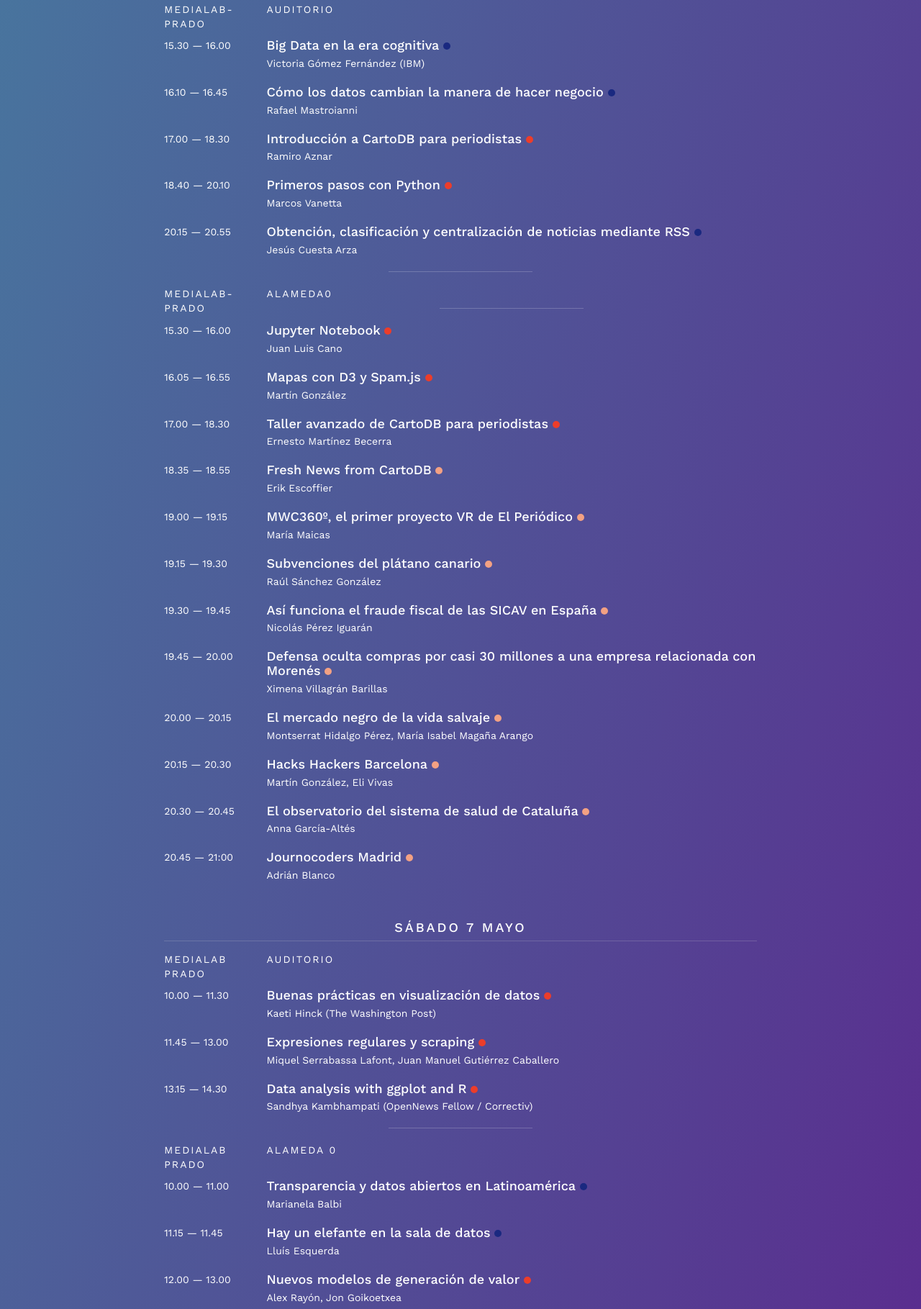
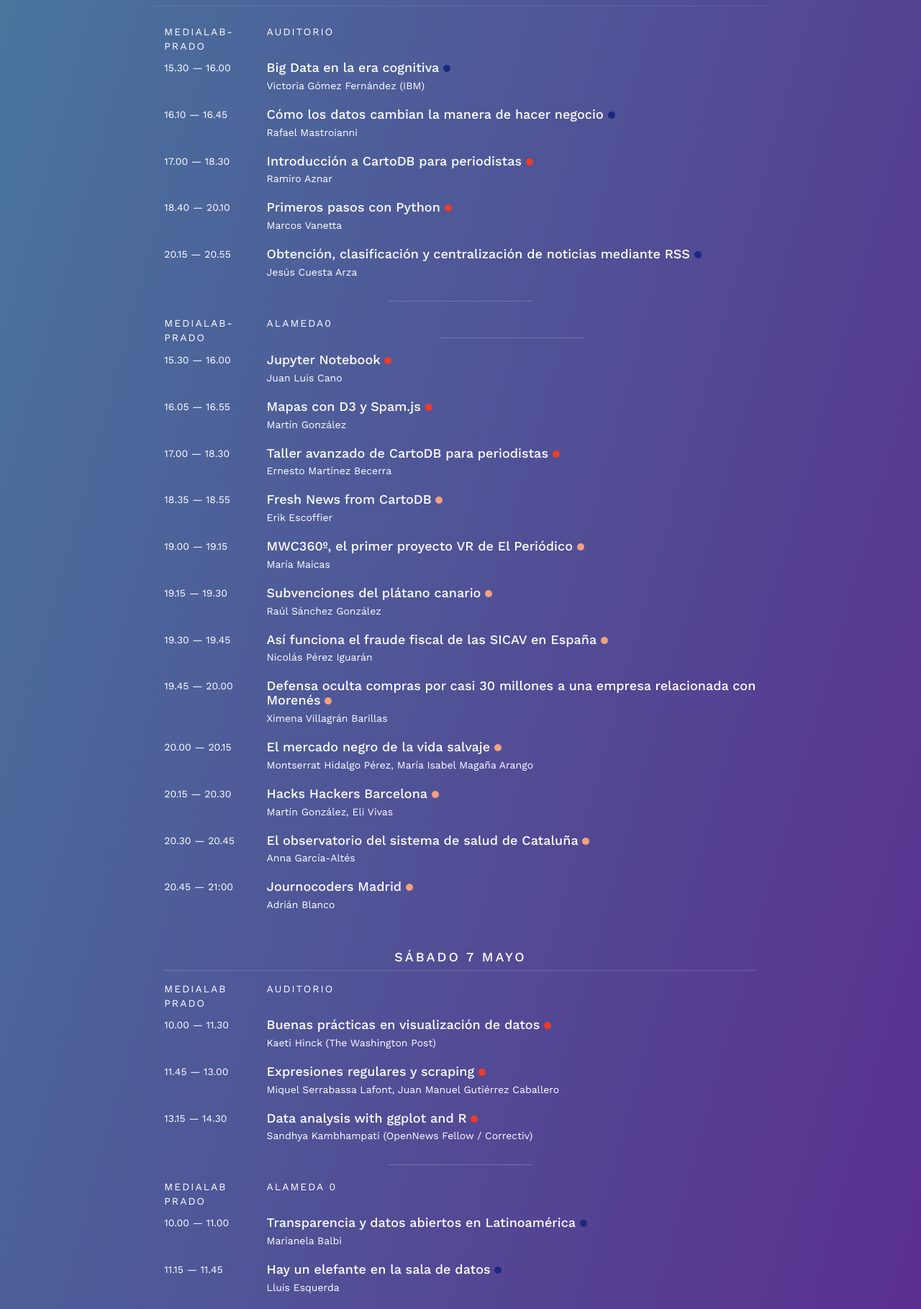
Before and after one commit to OKFN-Spain/jpd16, a plain HTML site: page index.html in a window 1280 px wide. Shown: the part 4050-5869 px from the top of the page at 72% size. Drawn offline with nearby package versions, Linux system fonts and the light colour scheme; a web font is replaced by a local one.

Commit message:
separadores, toma 2

```diff
--- a/index.html
+++ b/index.html
@@ -304,6 +304,8 @@
 			    <!-- fin viernes mañana auditorio -->
 			    <!-- inicio viernes mañana alameda0 -->
                             <div class="row">
+			      <hr class="separator--inverse">
+
                               <time class="col-xs-12 col-md-2 place">Medialab Prado</time>
 			      <div class="col-xs-12 col-sm-6 col-md-10 place">Alameda 0</div>
                             </div>
@@ -385,10 +387,10 @@
                             </div>
 			    <!-- fin viernes tarde auditorio -->
 			    <!-- inicio viernes tarde alameda0 -->
-			    <hr class="separator--inverse">
 
                             <div class="row">
-                              <time class="col-xs-12 col-md-2 place">Medialab-Prado</time>
+			      <hr class="separator--inverse">
+			      <time class="col-xs-12 col-md-2 place">Medialab-Prado</time>
 			      <div class="col-xs-12 col-sm-6 col-md-10 place">Alameda0</div>
 			      <hr class="separator--inverse">
 
@@ -504,9 +506,10 @@
                                     <p>Sandhya Kambhampati (OpenNews Fellow / Correctiv)</p>
                                 </div>
                             </div>
-                            <hr class="separator--inverse">
 
                             <div class="row">
+			      <hr class="separator--inverse">
+
                               <time class="col-xs-12 col-md-2 place">Medialab Prado</time>
 			      <div class="col-xs-12 col-sm-6 col-md-10 place">Alameda 0</div>
                             </div>
@@ -650,6 +653,7 @@
                         <h3 class="speakerName"><a href="https://twitter.com/helenabengtsson" class="link">Helena Bengtsson</a></h3>
                         <p>Editora de datos en el The Guardian. Pasó veinte años en la televisión nacional sueca y por el Center for Public Integrity en Washington, D.C.</p>
                     </div>
+
                     <div class="speaker three">
                         <img class="img-responsive img-circle speakerImg lazy" data-src="img/ponentes/sandhya.jpg" alt="Sandhya Kambhampati">
                         <noscript>
```
